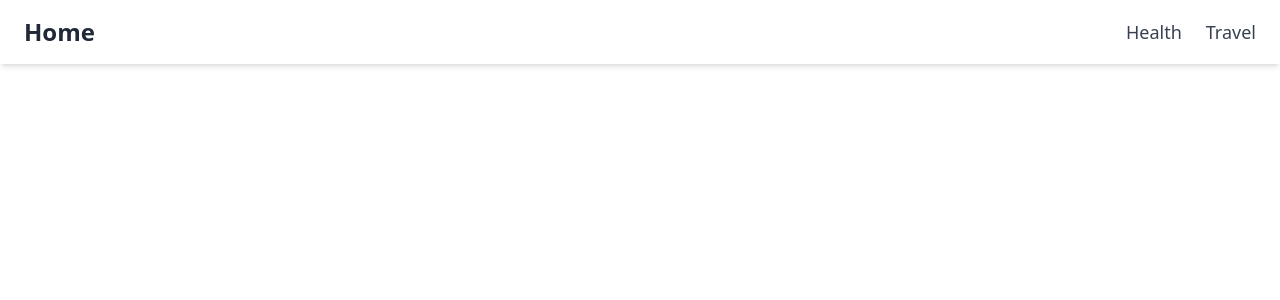
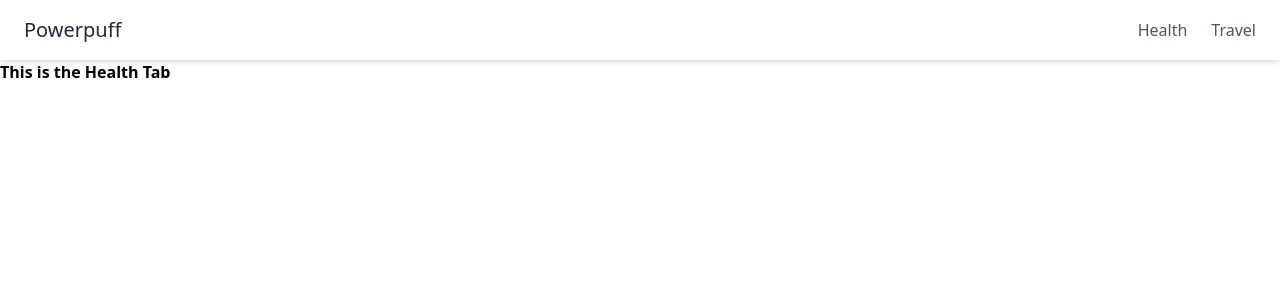
Before and after one commit to haianhng31/Powerpuff-girls, a React (Create React App) app in the folder frontend/: page /HealthTab in a window 1280 px wide. Shown: the top 300 px of the page. Built offline with nearby package versions, Linux system fonts and the light colour scheme.

Commit message:
Added Pages folder and fixed Routing for Navbar

```diff
--- a/frontend/src/App.js
+++ b/frontend/src/App.js
@@ -1,8 +1,9 @@
 import './App.css';
 import { BrowserRouter as Router, Routes, Route } from 'react-router-dom';
-import Navbar from './Components/Navbar/Navbar.js';
-import HealthTab from './Components/HealthTab/HealthTab.js';
-import TravelingTab from './Components/TravelTab/TravelTab.js';
+import Navbar from './Components/Navbar.js';
+import HealthTab from './Pages/HealthTab.js';
+import TravelTab from './Pages/TravelTab.js';
+import Home from './Pages/Home.js'
 
 function App() {
   return (
@@ -10,8 +11,9 @@ function App() {
       <Router>
         <Navbar />
           <Routes>
+            <Route path="/Home" element={<Home />}/>
             <Route path="/HealthTab" element={<HealthTab />} />
-            <Route path="/TravelTab" element={<TravelingTab />} />
+            <Route path="/TravelTab" element={<TravelTab />} />
           </Routes>
       </Router>
     </div>
--- a/frontend/src/Components/HealthTab/HealthTab.js
+++ /dev/null
@@ -1,5 +0,0 @@
-const HealthTab = () => {
-  return <></>;
-};
-
-export default HealthTab;
--- /dev/null
+++ b/frontend/src/Components/Navbar.js
@@ -0,0 +1,18 @@
+import React from 'react'
+import { Link } from 'react-router-dom';
+
+const Navbar = () => {
+    return (
+    <nav className="bg-white shadow-md px-6 py-4 flex items-center justify-between">
+        <div className="text-xl text-gray-800">
+            <Link to='/Home'>Powerpuff</Link>
+        </div>
+        <div className="flex gap-6 text-md text-gray-600">
+            <Link to='/HealthTab' className="hover:text-pink-600 transition duration-200">Health</Link>
+            <Link to='/TravelTab'className="hover:text-pink-600 transition duration-200">Travel</Link>
+        </div>
+    </nav>
+    );
+};
+
+export default Navbar;
--- a/frontend/src/Components/Navbar/Navbar.js
+++ /dev/null
@@ -1,18 +0,0 @@
-import React from 'react'
-import { Link } from 'react-router-dom';
-
-const Navbar = () => {
-    return (
-    <nav className="bg-white shadow-md px-6 py-4 flex items-center justify-between">
-        <div className="text-2xl font-bold text-gray-800">
-            <Link to='/'>Home</Link>
-        </div>
-        <div className="flex gap-6 text-lg text-gray-700">
-            <Link to='/HealthTab' className="hover:text-green-600 transition duration-200">Health</Link>
-            <Link to='/TravelTab'className="hover:text-green-600 transition duration-200">Travel</Link>
-        </div>
-    </nav>
-    );
-};
-
-export default Navbar;
--- a/frontend/src/Components/TravelTab/TravelTab.js
+++ /dev/null
@@ -1,5 +0,0 @@
-const TravelTab = () => {
-  return <></>;
-};
-
-export default TravelTab;
--- /dev/null
+++ b/frontend/src/Pages/HealthTab.js
@@ -0,0 +1,9 @@
+const HealthTab = () => {
+  return (
+    <h1 class='2xl font-bold'>
+      This is the Health Tab
+    </h1>
+  );
+}
+
+export default HealthTab;
--- /dev/null
+++ b/frontend/src/Pages/Home.js
@@ -0,0 +1,9 @@
+const Home = () => {
+    return (
+        <h1 class='font-bold'>
+            This is Home
+        </h1>
+    );
+}
+
+export default Home;
--- /dev/null
+++ b/frontend/src/Pages/TravelTab.js
@@ -0,0 +1,9 @@
+const TravelTab = () => {
+  return (
+  <h1 class='2xl font-bold'>
+    This is the Travel Tab
+  </h1>
+  );
+}
+
+export default TravelTab;
```
